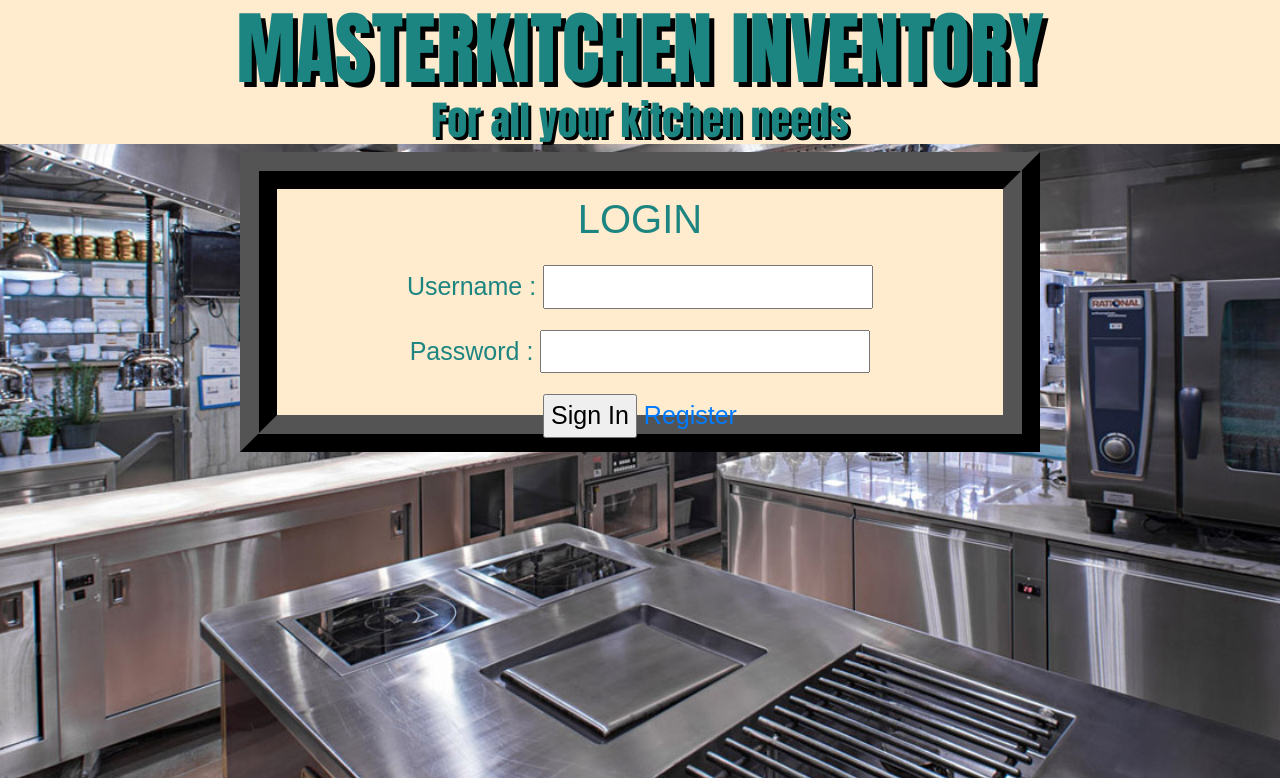
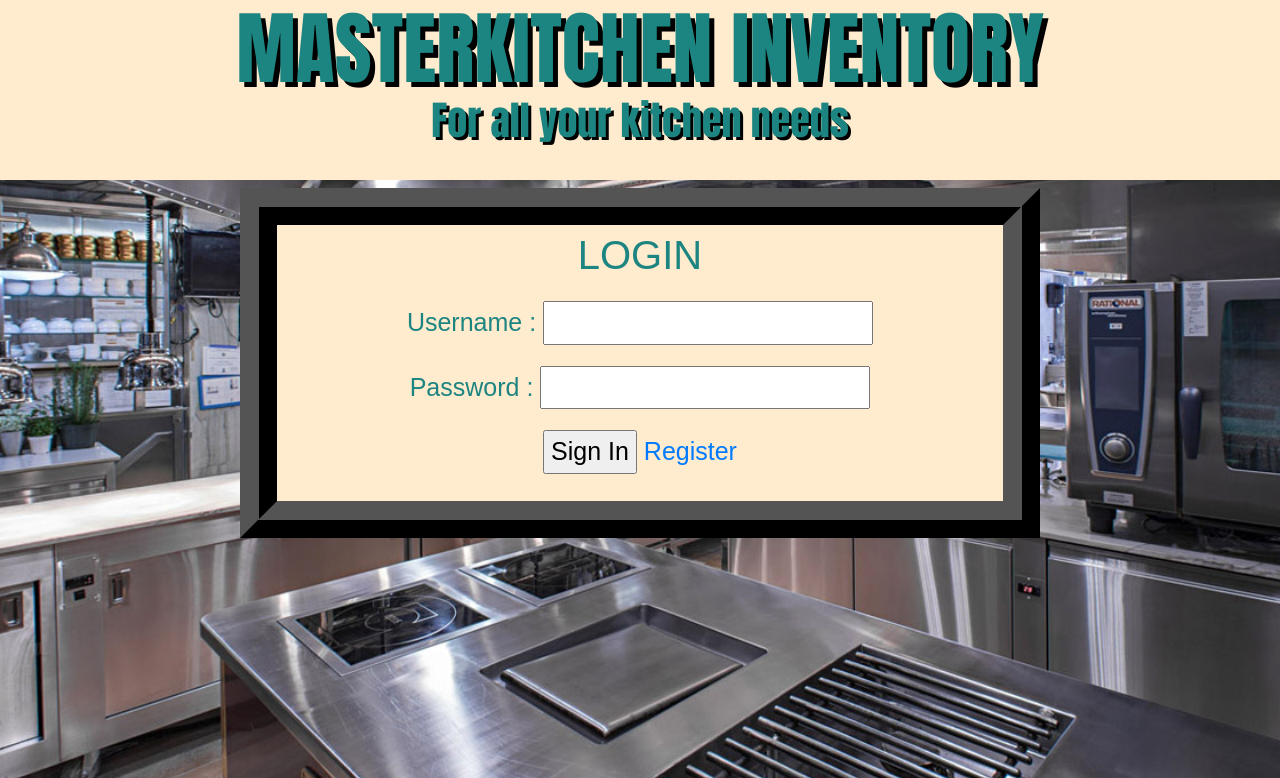
Before and after one commit to jerrylee17/CMPE131G9_Inventory, a Flask app: page /login in a window 1280 px wide. Shown: the top 778 px of the page. Run offline with Flask 2, Linux system fonts and the light colour scheme; parts of the project's set-up code (start-up, migrations or seed data) failed here and were passed over; some libraries are stand-ins or nearby versions.

Commit message:
changed login page positioning

```diff
--- a/app/static/styles/login.css
+++ b/app/static/styles/login.css
@@ -1,9 +1,8 @@
 h1 {
 
     background-color: blanchedalmond;
-
     text-align: center;
-
+    height: 180px;
 }
 
 
@@ -90,7 +89,7 @@ body {
 
     display: inline-block;
 
-    height: 300px;
+    height: 350px;
 
     width: 800px;
 
```
